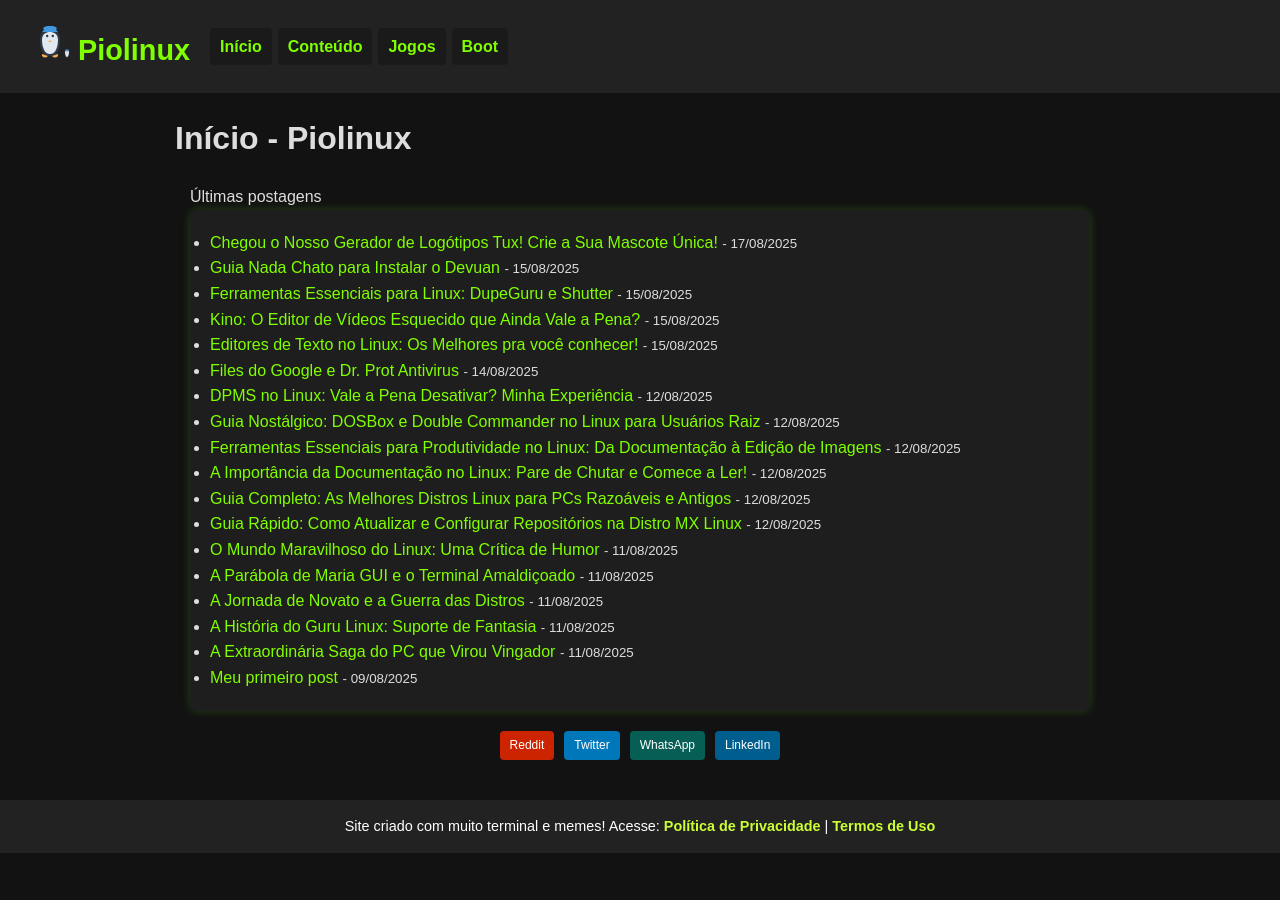
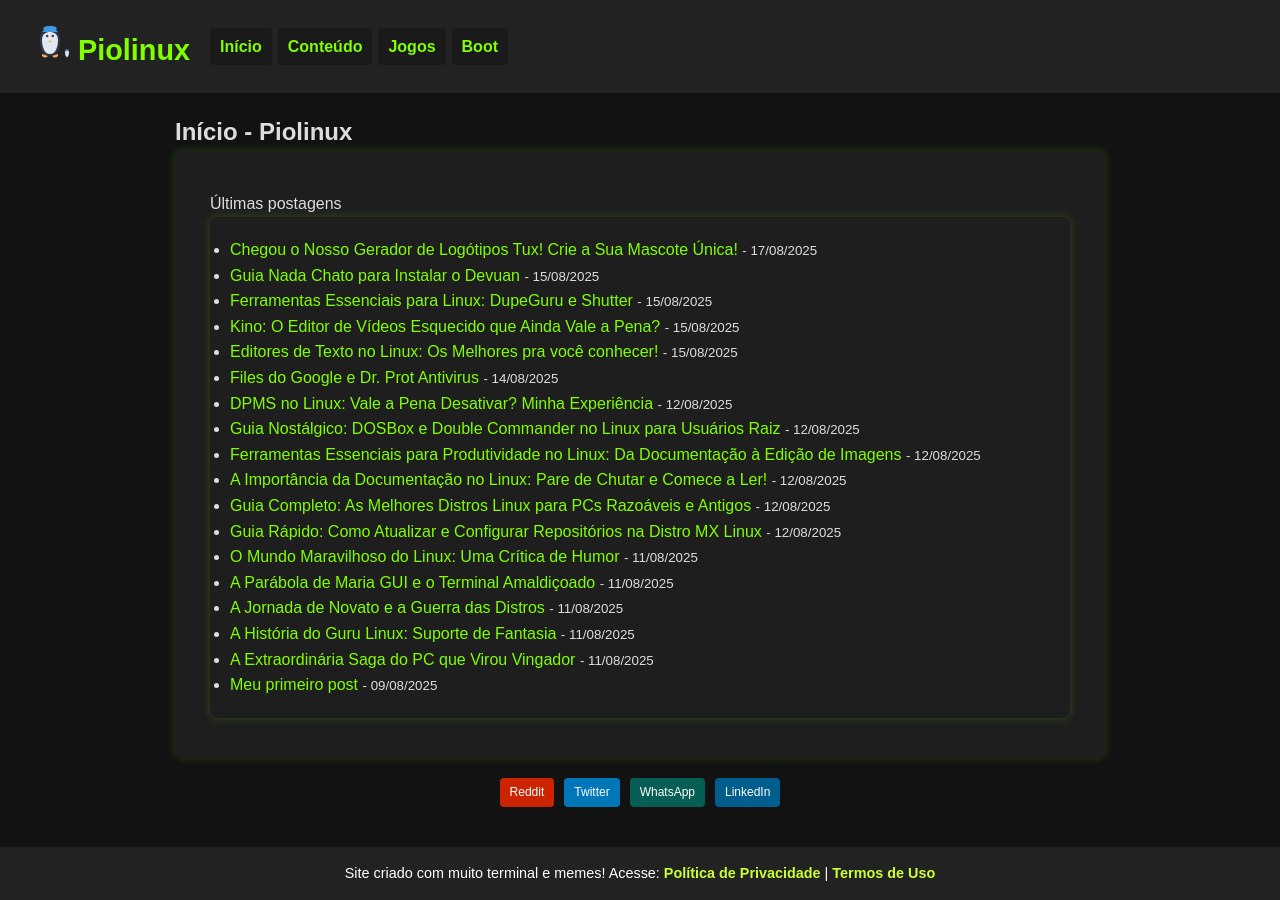
Before and after one commit to Piolinux/piolinux-site, a Jekyll site: the page built from index.md, in a window 1280 px wide. Built offline with Jekyll 4.4.1, drawn with Linux system fonts in a browser that asks for light colours.

Commit message:
Update default.html

```diff
--- a/_layouts/default.html
+++ b/_layouts/default.html
@@ -219,9 +219,28 @@ footer a:hover {
   </header>
 
  <main>
-  <h1>{{ page.title }}</h1>
-  {{ content }}
-</main>
+    <article>
+      <!-- Cabeçalho do Post: Título e Tags Centralizadas -->
+      <div class="post-header">
+        <h1>{{ page.title }}</h1>
+        <p class="date">{{ page.date | date: "%B %-d, %Y" }}</p>
+
+        {% if page.tags.size > 0 %}
+          <div class="post-tags-container">
+            {% for tag in page.tags %}
+              <a href="{{ site.baseurl }}/tags/#{{ tag | slugify }}" class="post-tag">#{{ tag }}</a>
+            {% endfor %}
+          </div>
+        {% endif %}
+      </div>
+
+      <!-- Conteúdo do Post com estilo de seção -->
+      <section class="post-content">
+        {{ content }}
+      </section>
+    </article>
+  </main>
+
 
 
 <div id="share" style="text-align:center;margin:15px 0"></div>
```
